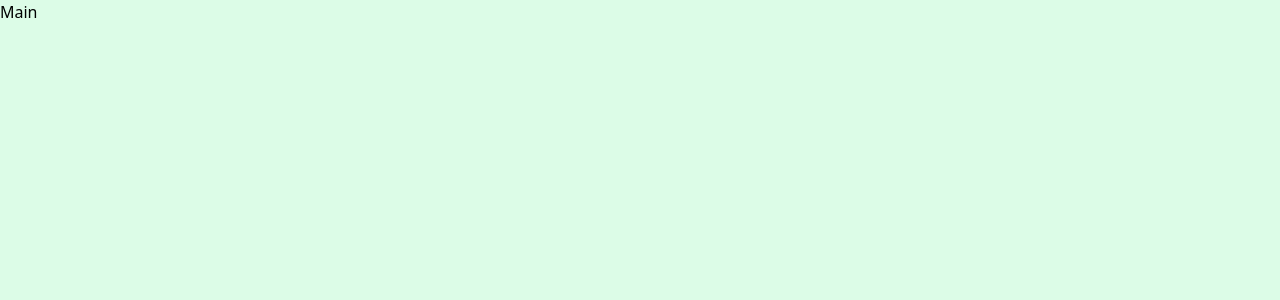
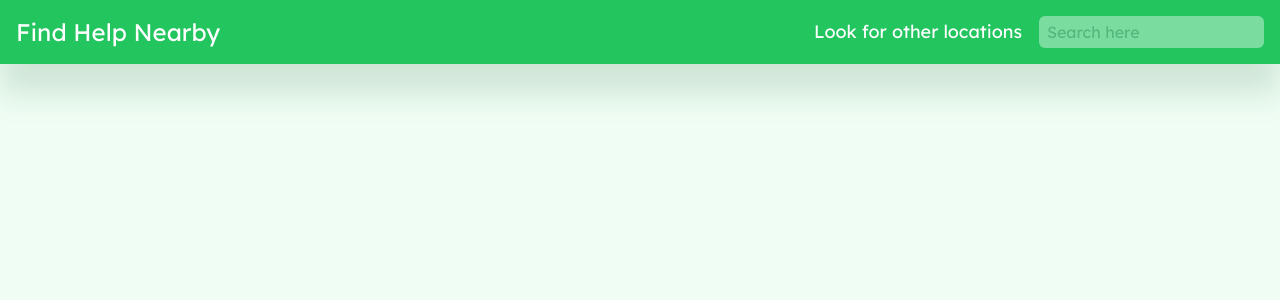
Before and after one commit to robertchapmanrlc/any-help, a React (Vite) app: page /main in a window 1280 px wide. Shown: the top 300 px of the page. Built offline with nearby package versions, Linux system fonts and the light colour scheme.

Commit message:
Started header for the main page

```diff
--- a/index.html
+++ b/index.html
@@ -11,7 +11,7 @@
     />
     <title>Any Help</title>
   </head>
-  <body class="bg-green-100">
+  <body class="bg-green-50">
     <div id="root"></div>
     <script type="module" src="/src/main.tsx"></script>
   </body>
--- a/src/App.tsx
+++ b/src/App.tsx
@@ -1,7 +1,7 @@
 import { BrowserRouter as Router, Routes, Route} from "react-router-dom";
 
-import Welcome from "./routes/Welcome";
-import Main from "./routes/Main";
+import Welcome from "./routes/Welcome/Welcome";
+import Main from "./routes/Main/Main";
 
 function App() {
 
--- a/src/routes/Main.tsx
+++ /dev/null
@@ -1,8 +0,0 @@
-
-function Main() {
-  return (
-    <div>Main</div>
-  )
-}
-
-export default Main
--- /dev/null
+++ b/src/routes/Main/Main.tsx
@@ -0,0 +1,12 @@
+
+import Header from "./components/Header"
+
+function Main() {
+  return (
+    <div>
+      <Header />
+    </div>
+  );
+}
+
+export default Main
--- /dev/null
+++ b/src/routes/Main/components/Header.tsx
@@ -0,0 +1,20 @@
+
+function Header() {
+  return (
+    <div className="w-full h-32 md:h-16 flex flex-col md:flex-row items-center justify-between bg-green-500 drop-shadow-[0_30px_15px_rgba(22,101,52,0.15)]">
+      <h1 className="text-white text-2xl font-lexend md:ml-4 md:pt-0 pt-4">Find Help Nearby</h1>
+      <div className="w-full md:w-[450px] md:mr-4 md:pb-0 pb-3 flex flex-col md:flex-row justify-between items-center">
+        <h3 className="text-white text-lg font-lexend">
+          Look for other locations
+        </h3>
+        <input
+          type="text"
+          placeholder="Search here"
+          className="w-[50%] opacity-40 rounded-md font-lexend py-1 px-2"
+        />
+      </div>
+    </div>
+  );
+}
+
+export default Header;
```
Also changed, not shown: src/routes/Welcome/Welcome.tsx (renamed from src/routes/Welcome.tsx).
